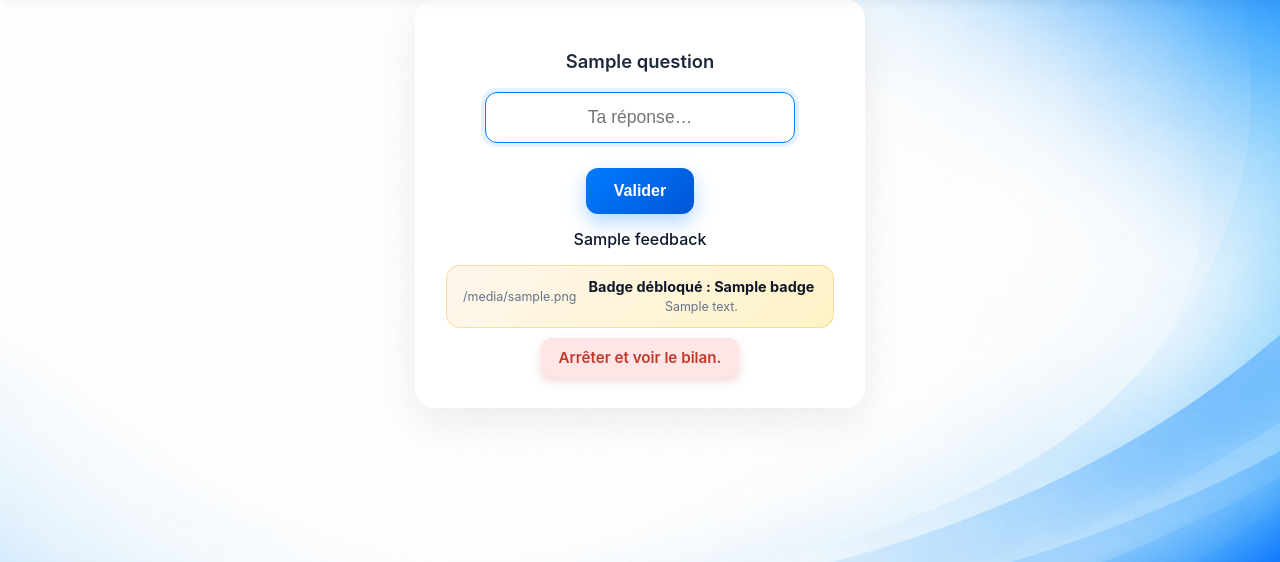
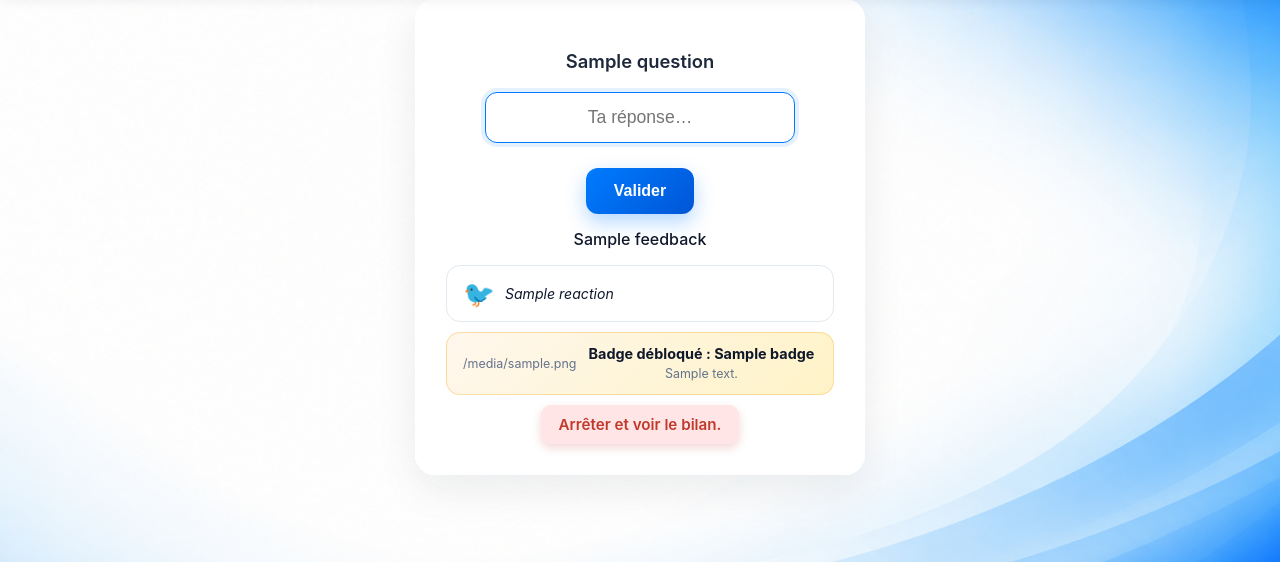
Before and after one commit to lemeilleurhackeur65645-cell/Hirondelleconjugaison, a Flask app: template templates/quiz.html in a window 1280 px wide. Shown: the part 117-679 px from the top of the page. Run offline with Flask 3, Linux system fonts and the light colour scheme; the template is opened without the code that fills it: most values are stand-ins (such as "Sample title", 1, 10 or a date in 2020); parts of the project's set-up code (start-up, migrations or seed data) failed here and were passed over; some libraries are stand-ins or nearby versions.

Commit message:
Update quiz.html

```diff
--- a/templates/quiz.html
+++ b/templates/quiz.html
@@ -138,6 +138,13 @@
         <p class="feedback">{{ feedback }}</p>
     {% endif %}
 
+    {% if reaction %}
+    <div style="display:flex;align-items:center;gap:10px;background:#fff;border:1.5px solid #e2e8f0;border-radius:14px;padding:12px 16px;margin:10px 0;">
+        <span style="font-size:1.6rem;">🐦</span>
+        <p style="margin:0;font-size:0.88rem;color:#0f172a;font-style:italic;">{{ reaction }}</p>
+    </div>
+    {% endif %}
+
     {% if level_up %}
         <div class="gami-toast gami-toast-level">
             <span class="gami-icon">🆙</span>
```
